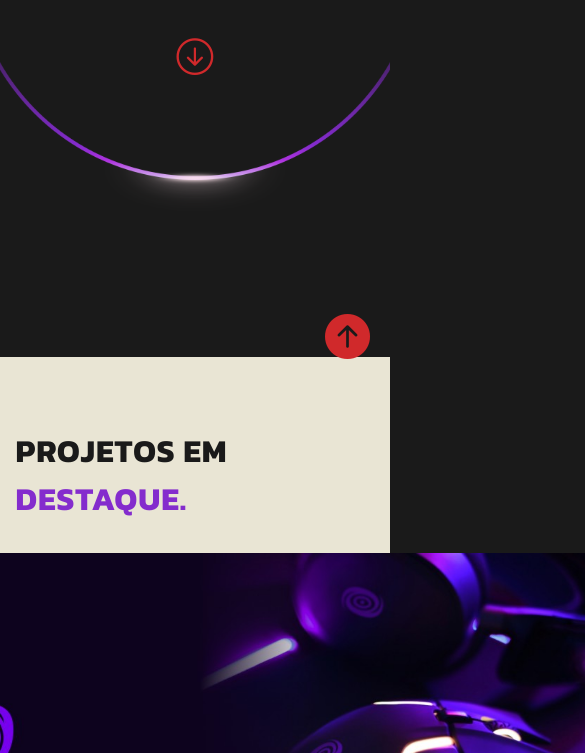
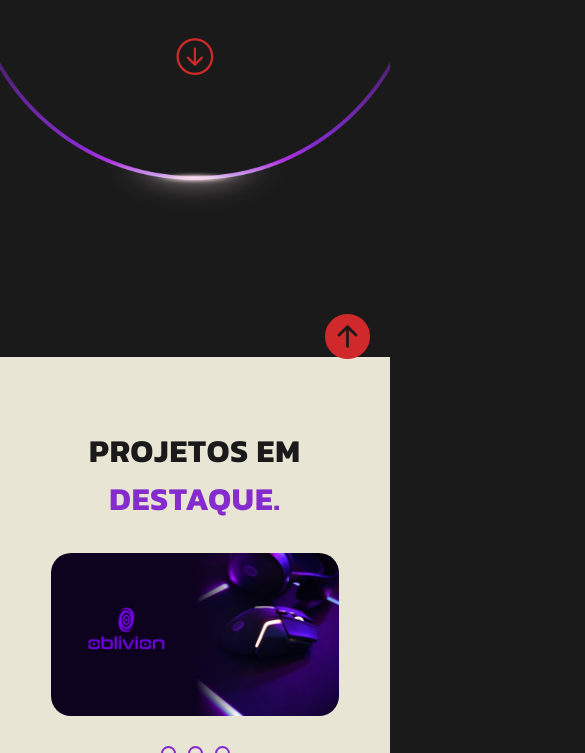
Before and after one commit to DeniseSC/teste02, a plain HTML site: page index.html in a window 390 px wide. Shown: the part 453-1206 px from the top of the page, 585 px wide, since content can reach past the window. Drawn offline with nearby package versions, Linux system fonts and the light colour scheme.

Commit message:
Update style.css

```diff
--- a/style.css
+++ b/style.css
@@ -574,6 +574,16 @@ footer .line-footer p a{
 
  /* DESTAQUES */
 
+.destaques h2{
+    text-align: center;
+ }
+
+ .content{
+    height: 80%;
+    width: 80%;
+ }
+
+
   /* SOBRE */
 
  .sobre .img-sobre img{
```
